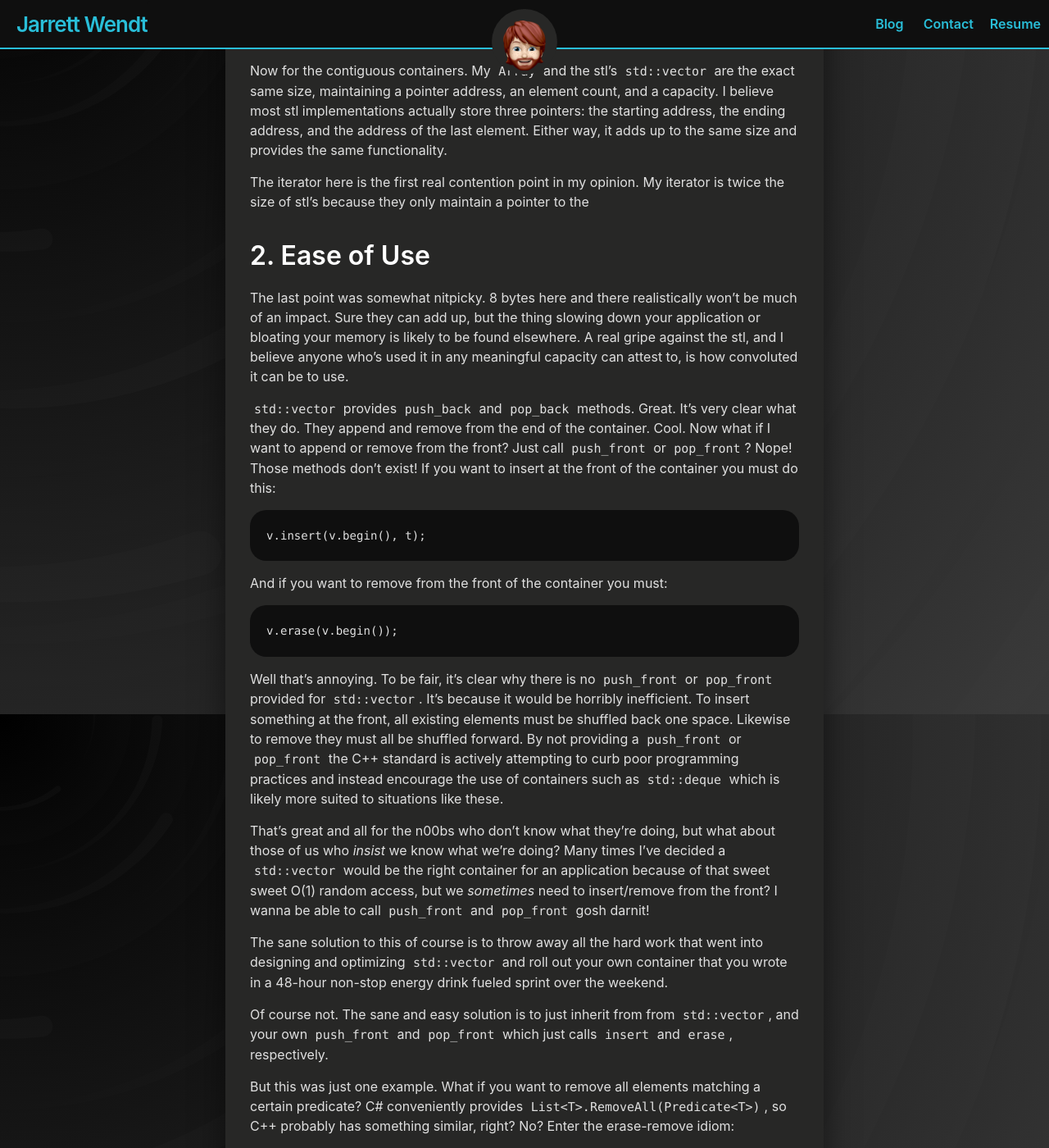
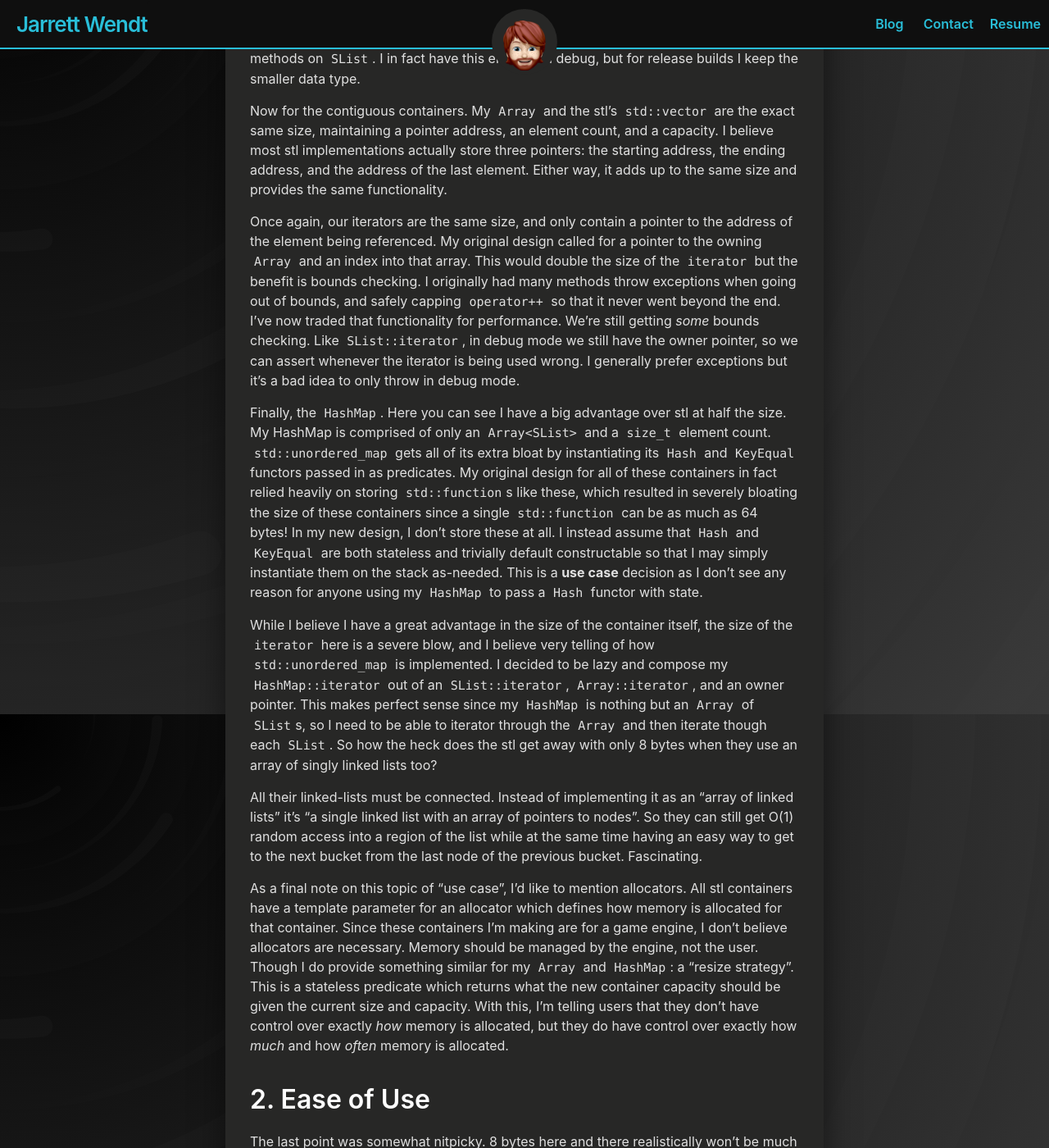
Before and after one commit to JarrettWendt/JarrettWendt.github.io, a Jekyll site: the page built from _posts/2020-05-11-ReinventingTheWheel.md, in a window 1280 px wide and 1400 px high, scrolled down 2009 px. Shown: the whole window at 82% size. Built offline with Jekyll 4.4.1, drawn with Linux system fonts in a browser that asks for light colours; some of the changed text lies outside the part shown.

Commit message:
almost finished reinventing the wheel

````diff
--- a/_posts/2020-05-11-ReinventingTheWheel.md
+++ b/_posts/2020-05-11-ReinventingTheWheel.md
@@ -18,7 +18,7 @@
 Now complete<sup>*</sup> with these implementations, I believe I have some credence to explain why their existence is warranted. I believe the answer to the title of this article comes in three forms:
 
 ## 1. Use Case
-The Standard Template Library is perhaps _too generic_ for some. C++ is a language that encourages low-level optimization. So when tasked with creating a generic containers library, a balance must be made between functionality and performance. How often will a user need to access the back of a linked list? Storing a back pointer will cost an extra pointer of stack space as well as a small bit of extra computation to maintain it. Is the benefit of the added functionality of maintaining a back pointer so beneficial to those users who need it that it's worth the performance hit to those users who don't?
+The Standard Template Library is perhaps _too generic_ for some. C++ is a language that encourages low-level optimization. So when tasked with creating a generic containers library, a balance must be made between functionality and performance. How often will a user need to access the back of a linked list? Storing a back pointer will cost an extra pointer of stack space as well as a small bit of extra computation to maintain it. Is the benefit of the added functionality of maintaining a back pointer so beneficial to those users who need it that it's worth the performance hit to those users who don't? Why are we even worrying about the stack-size of the container? Isn't the heap-size more important?
 
 These are questions that are impossible to answer and those who implement the C++ standard library have done their best guess at assuming the use cases.
 
@@ -26,14 +26,14 @@
 
 Following is a table of the byte-sizes of my different containers compared to the stl. This was compiled with MSVC in release mode. Your stl sizes may differ depending on your compiler.
 
-|                      | container | iterator |
-|---------------------:|:---------:|:--------:|
-| `std::forward_list`  | 8         | 8        |
-| `SList`              | 24        | 8        |
-| `std::vector`        | 24        | 8        |
-| `Array`              | 24        | 16       |
-| `std::unordered_map` | 64        | 8        |
-| `HashMap`            | 32        | 32       |
+|                      | container | `iterator` |
+|---------------------:|:---------:|:----------:|
+| `std::forward_list`  | 8         | 8          |
+| `SList`              | 24        | 8          |
+| `std::vector`        | 24        | 8          |
+| `Array`              | 24        | 8          |
+| `std::unordered_map` | 64        | 8          |
+| `HashMap`            | 32        | 24         |
 
 So it looks like in most cases, my containers/iterators are 8-24 bytes bigger than the stl's. That doesn't sound like much, but we're talking about the fundamental containers that applications will be built upon. These bytes will add up and could contribute to some serious bloat. Let's see what justifications I have then...
 
@@ -43,7 +43,15 @@
 
 Now for the contiguous containers. My `Array` and the stl's `std::vector` are the exact same size, maintaining a pointer address, an element count, and a capacity. I believe most stl implementations actually store three pointers: the starting address, the ending address, and the address of the last element. Either way, it adds up to the same size and provides the same functionality.
 
-The iterator here is the first real contention point in my opinion. My iterator is twice the size of stl's because they only maintain a pointer to the
+Once again, our iterators are the same size, and only contain a pointer to the address of the element being referenced. My original design called for a pointer to the owning `Array` and an index into that array. This would double the size of the `iterator` but the benefit is bounds checking. I originally had many methods throw exceptions when going out of bounds, and safely capping `operator++` so that it never went beyond the end. I've now traded that functionality for performance. We're still getting _some_ bounds checking. Like `SList::iterator`, in debug mode we still have the owner pointer, so we can assert whenever the iterator is being used wrong. I generally prefer exceptions but it's a bad idea to only throw in debug mode.
+
+Finally, the `HashMap`. Here you can see I have a big advantage over stl at half the size. My HashMap is comprised of only an `Array<SList>` and a `size_t` element count. `std::unordered_map` gets all of its extra bloat by instantiating its `Hash` and `KeyEqual` functors passed in as predicates. My original design for all of these containers in fact relied heavily on storing `std::function`s like these, which resulted in severely bloating the size of these containers since a single `std::function` can be as much as 64 bytes! In my new design, I don't store these at all. I instead assume that `Hash` and `KeyEqual` are both stateless and trivially default constructable so that I may simply instantiate them on the stack as-needed. This is a **use case** decision as I don't see any reason for anyone using my `HashMap` to pass a `Hash` functor with state.
+
+While I believe I have a great advantage in the size of the container itself, the size of the `iterator` here is a severe blow, and I believe very telling of how `std::unordered_map` is implemented. I decided to be lazy and compose my `HashMap::iterator` out of an `SList::iterator`, `Array::iterator`, and an owner pointer. This makes perfect sense since my `HashMap` is nothing but an `Array` of `SList`s, so I need to be able to iterator through the `Array` and then iterate though each `SList`. So how the heck does the stl get away with only 8 bytes when they use an array of singly linked lists too?
+
+All their linked-lists must be connected. Instead of implementing it as an "array of linked lists" it's "a single linked list with an array of pointers to nodes". So they can still get O(1) random access into a region of the list while at the same time having an easy way to get to the next bucket from the last node of the previous bucket. Fascinating.
+
+As a final note on this topic of "use case", I'd like to mention allocators. All stl containers have a template parameter for an allocator which defines how memory is allocated for that container. Since these containers I'm making are for a game engine, I don't believe allocators are necessary. Memory should be managed by the engine, not the user. Though I do provide something similar for my `Array` and `HashMap`: a "resize strategy". This is a stateless predicate which returns what the new container capacity should be given the current size and capacity. With this, I'm telling users that they don't have control over exactly _how_ memory is allocated, but they do have control over exactly how _much_ and how _often_ memory is allocated.
 
 ## 2. Ease of Use
 The last point was somewhat nitpicky. 8 bytes here and there realistically won't be much of an impact. Sure they can add up, but the thing slowing down your application or bloating your memory is likely to be found elsewhere. A real gripe against the stl, and I believe anyone who's used it in any meaningful capacity can attest to, is how convoluted it can be to use.
@@ -60,11 +68,7 @@
 
 That's great and all for the n00bs who don't know what they're doing, but what about those of us who _insist_ we know what we're doing? Many times I've decided a `std::vector` would be the right container for an application because of that sweet sweet O(1) random access, but we _sometimes_ need to insert/remove from the front? I wanna be able to call `push_front` and `pop_front` gosh darnit!
 
-The sane solution to this of course is to throw away all the hard work that went into designing and optimizing `std::vector` and roll out your own container that you wrote in a 48-hour non-stop energy drink fueled sprint over the weekend.
-
-Of course not. The sane and easy solution is to just inherit from from `std::vector`, and your own `push_front` and `pop_front` which just calls `insert` and `erase`, respectively.
-
-But this was just one example. What if you want to remove all elements matching a certain predicate? C# conveniently provides `List<T>.RemoveAll(Predicate<T>)`, so C++ probably has something similar, right? No? Enter the erase-remove idiom:
+What if you want to remove all elements matching a certain predicate? C# conveniently provides `List<T>.RemoveAll(Predicate<T>)`, so C++ probably has something similar, right? No? Enter the erase-remove idiom:
 ```c++
 const auto it = std::remove(v.begin(), v.end(), t);
 v.erase(it, v.end());
@@ -77,6 +81,57 @@
 
 Unreal's `TArray` provides a `Remove` method, and so does my `Array`.
 
-So does all of this really warrant "Reinventing the Wheel"? Probably not. Again, the easiest/smartest/safest move is to just make your own vector composed of a `std::vector` with no other data members and provide wrappers to all the existing methods in addition to whatever convenience methods you desire.
+Returning to the topic of allocators, there are some severe annoyances that users might have run into with using mixed allocators. If you have a `std::vector<int, std::allocator<int>>` and a `std::vector<int, MyAllocator<int>>` these are _two different types_ and the _compiler will treat them as such_. Which means that there is no `operator==` between them. Even though they both contain ints, just because those ints might have been allocated differently there's no way to compare them. The user is forced to use `std::equal(v1.begin(), v1.end(), v2.begin(), v2.end())`.
+
+Even though my containers don't use allocators, I'm in the same conundrum. I instead have reserve strategies for my `Array` and this problem can persist for the `KeyEqual` and `Hash` functors of `std::unordered_map`/`HashMap`. But it doesn't have to be this way. I've provided a _templated_ `operator==` so two `Array`s with different reserve strategies:
+
+```c++
+template<Concept::ReserveStrategy OtherReserveStrategy>
+[[nodiscard]] friend bool operator==(const Array& left, const Array<T, OtherReserveStrategy>& right);
+```
+
+It doesn't stop there though. What about copy and move semantics? Indeed, there's no way to (easily) copy-construct a `std::vector<int, std::allocator<int>>` from a `std::vector<int, MyAllocator<int>>`. Templates to the rescue!
+
+```c++
+template<Concept::ReserveStrategy OtherReserveStrategy>
+Array(const Array<T, OtherReserveStrategy>& other);
+```
+
+Notice my use of `Concept::ReserveStrategy`. This is a custom concept I've created which ensures that the user pass in a proper functor:
+
+```c++
+template<typename T>
+concept ReserveStrategy = requires(T t, size_t size, size_t capacity)
+{
+	{ t(size, capacity) }->std::convertible_to<size_t>;
+};
+```
+
+This is just the beginning of the delicious C++20 goodness I'm baking into my library. While the above example of C++20 usage is only really to provide additional safety by preventing the user from passing in some random type that may not even be a functor at all, this next example provides some real ease-of-use:
+
+```c++
+template<Concept::RangeOf<T> Range>
+Array(const Range& range);
+```
+
+A range-based copy-constructor! Many stl containers provide an iterator constructor like the following:
+
+```c++
+template<typename It>
+std::vector(It first, It last);
+```
+
+But why even ask the user to pass in `begin()` and `end()`? Why not just let them pass in the whole thing to be copied? Want to make an Array from a `std::deque`? Be my guest:
+
+```c++
+Array<int> a = someDequeOfInts;
+// or even reassign it with my assignment operator overload
+a = someOtherDequeOfInts;
+```
+
+I do still provide iterator ctors though because you might want to construct the container from `begin() + 1` to `end()`.
 
 ## 3. Not-Invented-Here Syndrome
+We're all guilty of having this at least partially. Some might have it worse than others. I might be one of them. All the examples and reasons I've given above are great and all but if I've got to be honest, this is the real reason I've re-implemented all of these stl containers. Doing it myself has been a fun and rewarding learning experience. I now feel more confident in my usage of C++ and even in the stl containers I've been working so hard to replace.
+
+--------------------------------
````
